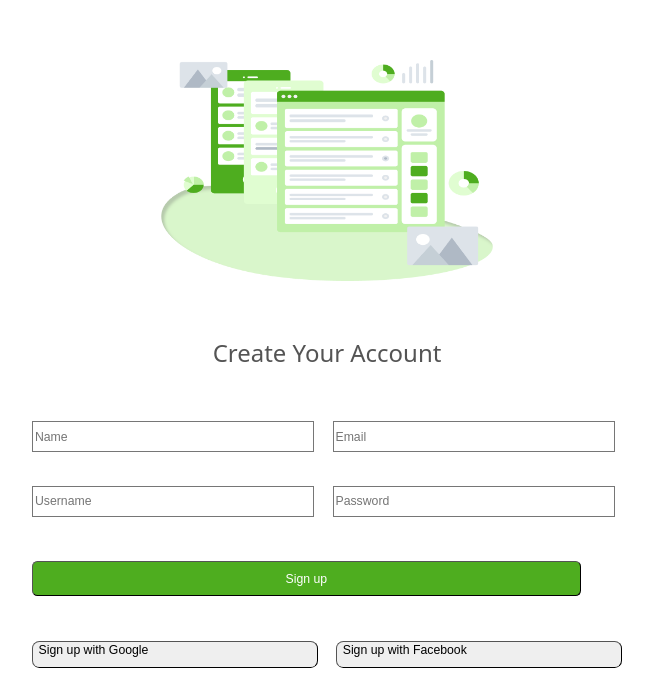
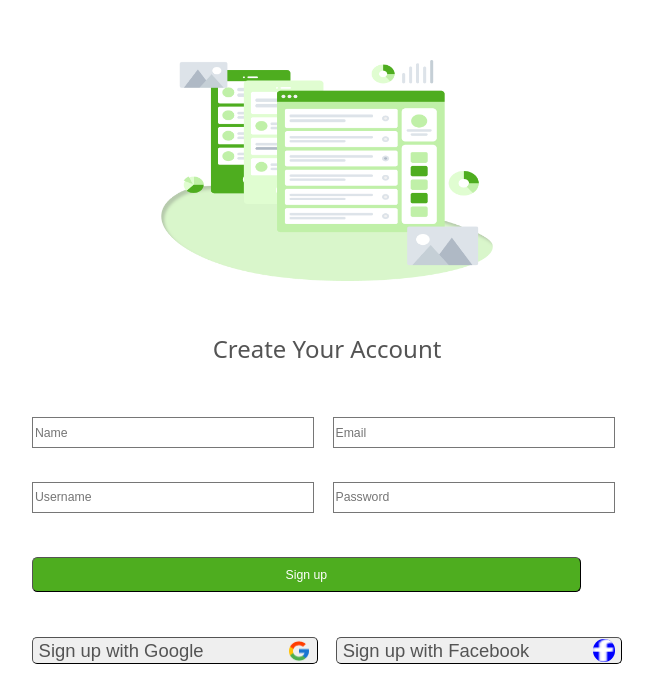
Before and after one commit to Thrive-Track/frontend, a React (Vite) app: page / in a window 1280 px wide. Shown: the part 121-800 px from the top of the page, without its empty margins (313-966 px from the left). Built offline with nearby package versions, Linux system fonts and the light colour scheme.

Commit message:
made changes to the css files for the login & sign up pages.

```diff
--- a/src/Pages/Loginpage.jsx
+++ b/src/Pages/Loginpage.jsx
@@ -23,8 +23,8 @@ function Loginpage() {
     return (
         <>
             <body>
-                <div>
-                    <img src='public\Resume-rafiki 1.png'></img>
+                <div className='image_box'>
+                    <img src='\Resume-rafiki 1.png'></img>
                 </div>
                 <div className='title1'>
                     <h>Welcome Back</h>
@@ -51,9 +51,11 @@ function Loginpage() {
                                 <div className='other_signIn'>
                                     <button type='submit' className='google_sign_in_btn'>
                                         Sign in with Google
+                                        <img src='\google.png' className='google_icon'></img>
                                     </button>
                                     <button type='submit' className='facebook_sign_in_btn'>
                                         Sign in with Facebook
+                                        <img src='\Vector.png' className='facebook_icon'></img>
                                     </button>
                                 </div>
                                 <div className='forgot'>
--- /dev/null
+++ b/src/Pages/Password Change Succesful.css
@@ -0,0 +1,34 @@
+body {
+  display: flex;
+  flex-direction: column;
+  align-items: center;
+  justify-content: center;
+  margin: 0;
+  gap: 48px;
+  padding: 0;
+  background: rgba(8, 8, 8, 0.19);
+  box-shadow: 0 8px 32px 0 rgba(31, 38, 135, 0.37);
+  backdrop-filter: blur(4px);
+  -webkit-backdrop-filter: blur(4px);
+}
+.changed {
+  display: flex;
+  flex-direction: column;
+  align-items: center;
+  justify-content: center;
+  margin-top: 70px;
+  margin-left: 450px;
+  margin-right: 450px;
+  margin-bottom: 70px;
+}
+.image_box {
+  display: flex;
+  align-items: center;
+  justify-content: center;
+  padding: 25px;
+}
+p {
+  font-size: 36px;
+  font-family: Montserrat;
+  text-align: center;
+}
--- a/src/Pages/SignUp.jsx
+++ b/src/Pages/SignUp.jsx
@@ -36,8 +36,8 @@ function Signup() {
         <>
             <div>
                 <body>
-                    <div>
-                        <img src='public\Illustration - Scene Wireframe.png'></img>
+                    <div className='image_box'>
+                        <img src='\Illustration - Scene Wireframe.png'></img>
                     </div>
                     <div className='top_bar'>
                         <h>Create Your Account</h>
@@ -68,11 +68,13 @@ function Signup() {
                                         Sign up
                                     </button>
                                     <div className='other_signUp'>
-                                        <button type='submit' className='google_sign_up_btn'>
+                                        <button type='submit' className='google_sign_up_btn input_button'>
                                             Sign up with Google
+                                            <img src='\google.png' className='google_icon'></img>
                                         </button>
-                                        <button type='submit' className='facebook_sign_up_btn'>
+                                        <button type='submit' className='facebook_sign_up_btn input_button'>
                                             Sign up with Facebook
+                                            <img src='\Vector.png' className='facebook_icon'></img>
                                         </button>
                                     </div>
 
--- a/src/Pages/Signuppage.css
+++ b/src/Pages/Signuppage.css
@@ -84,25 +84,49 @@ h {
 }
 .google_sign_up_btn {
   display: flex;
-  align-items: flex-start;
-  justify-content: flex-start;
+  align-items: center;
+  justify-content: space-between;
   width: 310px;
   height: 30px;
   border-radius: 8px;
+  gap: 11.023px;
+  flex: 1 0 0;
+  color: var(--light-black, #545454);
+  font-family: "Montserrat", sans-serif;
+  font-size: 20px;
+  font-style: normal;
+  font-weight: 400;
+  border-radius: 5.512px;
+  white-space: nowrap;
 }
 .facebook_sign_up_btn {
   display: flex;
-  align-items: flex-start;
-  justify-content: flex-start;
+  align-items: center;
+  justify-content: space-between;
   width: 310px;
   height: 30px;
   border-radius: 8px;
+  gap: 11.023px;
+  flex: 1 0 0;
+  color: var(--light-black, #545454);
+  font-family: "Montserrat", sans-serif;
+  font-size: 20px;
+  font-style: normal;
+  font-weight: 400;
+  border-radius: 5.512px;
+  white-space: nowrap;
 }
 p {
   text-align: center;
 }
 .go_to_signIn {
   margin-top: 48px;
+}
+.image_box {
+  display: flex;
+  flex-direction: column;
+  align-items: center;
+  justify-content: center;
 }
 img {
   width: 360px;
@@ -114,3 +138,19 @@ img {
   font-size: 12px;
   color: red;
 }
+.google_icon {
+  width: 26px;
+  height: 26px;
+  margin-left: 2px;
+}
+.facebook_icon {
+  background: blue;
+  height: 24px;
+  width: 24px;
+  border-radius: 88px;
+  margin-left: 2px;
+}
+.other_signUp button {
+  display: flex;
+  gap: 50px;
+}
--- a/src/Pages/login.css
+++ b/src/Pages/login.css
@@ -77,27 +77,49 @@ h {
 }
 .google_sign_in_btn {
   display: flex;
-  align-items: flex-start;
-  justify-content: flex-start;
+  align-items: center;
+  justify-content: space-between;
+  width: 310px;
   height: 30px;
-  width: 310px;
   border-radius: 8px;
-  background-color: white;
+  gap: 11.023px;
+  flex: 1 0 0;
+  color: var(--light-black, #545454);
+  font-family: "Montserrat", sans-serif;
+  font-size: 20px;
+  font-style: normal;
+  font-weight: 400;
+  border-radius: 5.512px;
+  white-space: nowrap;
 }
 .facebook_sign_in_btn {
   display: flex;
-  align-items: flex-start;
-  justify-content: flex-start;
+  align-items: center;
+  justify-content: space-between;
   width: 310px;
   height: 30px;
   border-radius: 8px;
-  background-color: white;
+  gap: 11.023px;
+  flex: 1 0 0;
+  color: var(--light-black, #545454);
+  font-family: "Montserrat", sans-serif;
+  font-size: 20px;
+  font-style: normal;
+  font-weight: 400;
+  border-radius: 5.512px;
+  white-space: nowrap;
 }
 p {
   text-align: center;
 }
 .go_to_sign_up {
   margin-top: 48px;
+}
+.image_box {
+  display: flex;
+  flex-direction: column;
+  align-items: center;
+  justify-content: center;
 }
 img {
   width: 480px;
@@ -111,3 +133,19 @@ img {
   padding: 0;
   color: red;
 }
+.google_icon {
+  width: 26px;
+  height: 26px;
+  margin-left: 2px;
+}
+.facebook_icon {
+  background: blue;
+  height: 24px;
+  width: 24px;
+  border-radius: 88px;
+  margin-left: 2px;
+}
+.other_signIn button {
+  display: flex;
+  gap: 50px;
+}
```
Also changed, not shown: src/Pages/Password Changed Successfully.jsx (added, +21 -0 lines), public/Vector.png (added), public/google.png (added).
